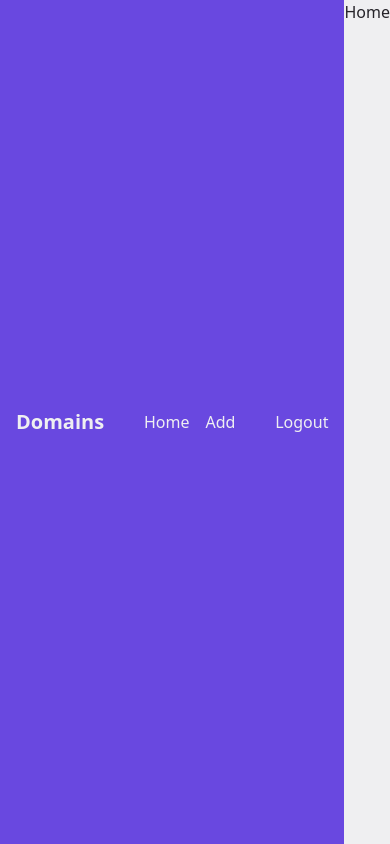
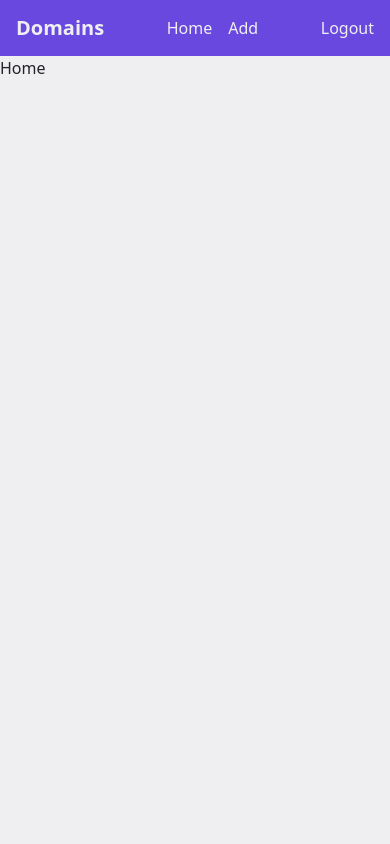
Before and after one commit to felixx78/Test-Task, a React (Vite) app in the folder client/: page / in a window 390 px wide. Built offline with nearby package versions, Linux system fonts and the light colour scheme.

Commit message:
make RootLayout responsive

```diff
--- a/client/src/layouts/RootLayout.tsx
+++ b/client/src/layouts/RootLayout.tsx
@@ -3,7 +3,7 @@ import Sidebar from "../components/Sidebar";
 
 function RootLayout() {
   return (
-    <div className="bg-background text-copy flex min-h-screen">
+    <div className="bg-background text-copy flex min-h-screen flex-col sm:flex-row">
       <Sidebar />
       <main>
         <Outlet />
```
